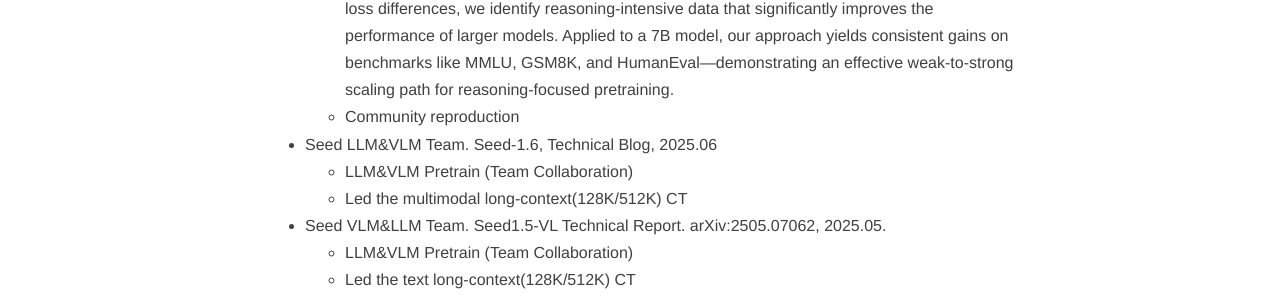
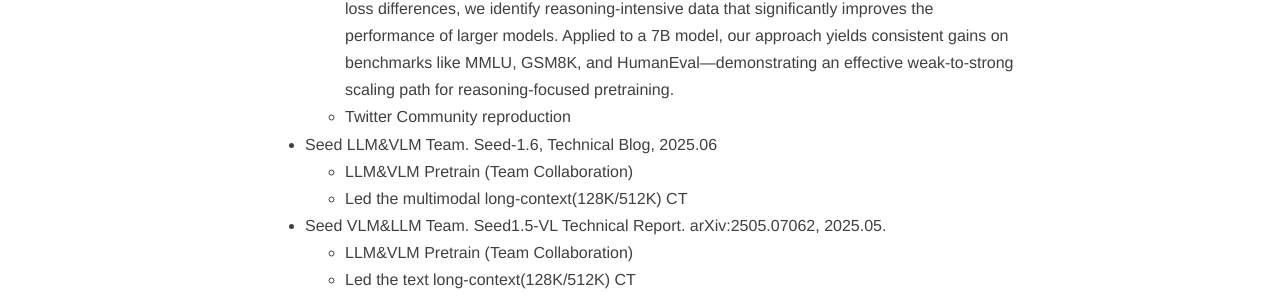
Before and after one commit to kifish/kifish.github.io, a Jekyll site: the page built from about.md, in a window 1280 px wide. Shown: the part 932-1231 px from the top of the page. Built offline with Jekyll 4.4.1, drawn with Linux system fonts in a browser that asks for light colours; nearby versions of some CDN libraries.

Commit message:
Update about.md

```diff
--- a/about.md
+++ b/about.md
@@ -18,7 +18,7 @@
 - **Kai Hua**, Steven Wu, Ge Zhang. AttentionInfluence: Adopting Attention Head Influence for Weak-to-Strong Pretraining Data Selection. arXiv:2505.07293, 2025.05<br>
   - LLM Pretrain-data Selection (Idea Originator && Project Leader)
   - We propose AttentionInfluence, a training-free and supervision-free method for reasoning-centric data selection. By masking attention heads in a small pretrained model and measuring loss differences, we identify reasoning-intensive data that significantly improves the performance of larger models. Applied to a 7B model, our approach yields consistent gains on benchmarks like MMLU, GSM8K, and HumanEval—demonstrating an effective weak-to-strong scaling path for reasoning-focused pretraining.
-  - [Community reproduction](https://github.com/alexfdom/attention-influence)
+  - [Twitter](https://x.com/GeZhang86038849/status/1922182593791066351) [Community reproduction](https://github.com/alexfdom/attention-influence)
 
 - Seed LLM&VLM Team. [Seed-1.6](https://seed.bytedance.com/en/seed1_6), Technical Blog, 2025.06<br>
   - LLM&VLM Pretrain (Team Collaboration)
```
